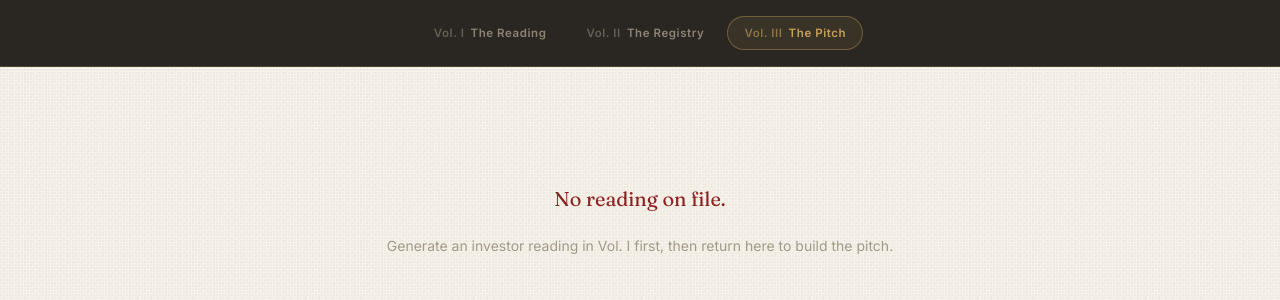
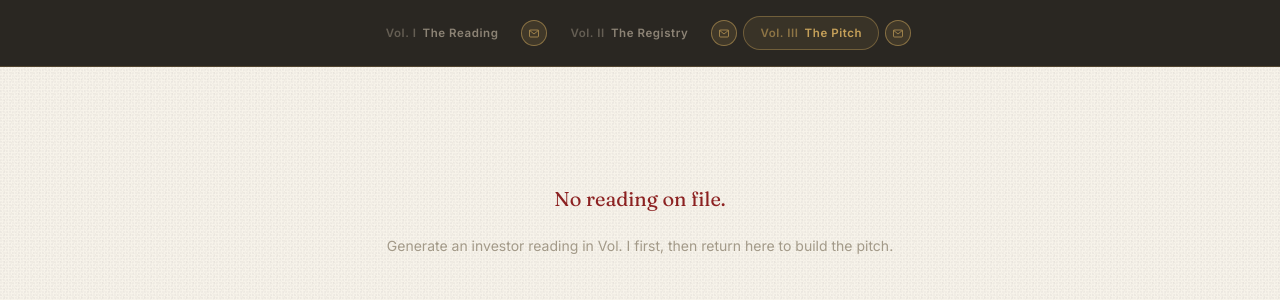
Before and after one commit to ezraysabela/papyrus-os, a Next.js app in the folder frontend/: page /pitch in a window 1280 px wide. Shown: the top 300 px of the page. Built offline with nearby package versions, Linux system fonts and the light colour scheme.

Commit message:
feat: envelope modals for volume info

```diff
--- a/frontend/src/app/globals.css
+++ b/frontend/src/app/globals.css
@@ -370,6 +370,92 @@ a { color: var(--accent-ink); }
   margin-right: 6px;
 }
 
+.envelope-btn {
+  display: inline-flex;
+  align-items: center;
+  justify-content: center;
+  width: 26px;
+  height: 26px;
+  margin-left: 6px;
+  border-radius: 50%;
+  border: 1px solid rgba(197, 160, 89, 0.55);
+  background: rgba(197, 160, 89, 0.14);
+  color: var(--gold-leaf);
+  cursor: pointer;
+  transition: color 0.18s ease, border-color 0.18s ease, background 0.18s ease,
+    transform 0.3s cubic-bezier(0.34, 1.56, 0.64, 1), box-shadow 0.18s ease;
+}
+
+.envelope-btn:hover {
+  color: var(--ink);
+  background: var(--gold-leaf);
+  border-color: var(--gold-leaf);
+  box-shadow: 0 0 0 4px rgba(197, 160, 89, 0.18);
+  transform: scale(1.1);
+}
+
+.envelope-btn.opening {
+  transform: scale(0.85) rotate(-6deg);
+}
+
+.modal-overlay {
+  position: fixed;
+  inset: 0;
+  background: rgba(38, 34, 28, 0.55);
+  backdrop-filter: blur(2px);
+  display: flex;
+  align-items: center;
+  justify-content: center;
+  padding: 24px;
+  z-index: 100;
+  animation: overlay-fade 0.2s ease;
+}
+
+@keyframes overlay-fade {
+  from { opacity: 0; }
+  to { opacity: 1; }
+}
+
+.modal-envelope-panel {
+  position: relative;
+  max-width: 440px;
+  width: 100%;
+  background: var(--paper-raised);
+  border: 1px solid var(--rule);
+  border-top: 4px solid var(--gold-leaf);
+  border-radius: 4px 4px 10px 10px;
+  padding: 36px 32px 32px;
+  box-shadow: 0 12px 48px rgba(38, 34, 28, 0.35), var(--shadow-lift);
+  animation: envelope-open 0.35s cubic-bezier(0.22, 1, 0.36, 1);
+}
+
+@keyframes envelope-open {
+  from { opacity: 0; transform: translateY(14px) scale(0.97); }
+  to { opacity: 1; transform: translateY(0) scale(1); }
+}
+
+.modal-close {
+  position: absolute;
+  top: 16px;
+  right: 16px;
+  width: 26px;
+  height: 26px;
+  border-radius: 50%;
+  border: 1px solid var(--rule);
+  background: var(--paper);
+  color: var(--ink-faint);
+  cursor: pointer;
+  display: flex;
+  align-items: center;
+  justify-content: center;
+  transition: color 0.15s ease, border-color 0.15s ease;
+}
+
+.modal-close:hover {
+  color: var(--red-seal);
+  border-color: var(--red-seal);
+}
+
 @media (max-width: 480px) {
   .volume-tab-label { display: none; }
   .volume-tab-num { margin-right: 0; }
--- a/frontend/src/app/page.tsx
+++ b/frontend/src/app/page.tsx
@@ -3,6 +3,7 @@
 import { useState, useCallback } from "react";
 import { useRouter } from "next/navigation";
 import { useFreighter } from "@/hooks/useFreighter";
+import { useTypewriter } from "@/hooks/useTypewriter";
 
 type Stage = "idle" | "analyzing" | "ready" | "attesting" | "done" | "error";
 
@@ -10,6 +11,9 @@ export default function UploadPage() {
   const { address, isConnected, isInstalled, error: walletError, connect } =
     useFreighter();
   const router = useRouter();
+  const { typed: taglineTyped, done: taglineDone } = useTypewriter(
+    "An investor's reading of your research, drawn in five minutes."
+  );
 
   const [stage, setStage] = useState<Stage>("idle");
   const [errorMsg, setErrorMsg] = useState<string | null>(null);
@@ -76,7 +80,8 @@ export default function UploadPage() {
         <p className="hero-eyebrow">Vol. I — The Reading</p>
         <h1 className="hero-title">Papyrus OS</h1>
         <p className="hero-tagline">
-          An investor's reading of your research, drawn in five minutes.
+          {taglineTyped}
+          {!taglineDone && <span className="typewriter-cursor" />}
         </p>
       </div>
 
@@ -204,6 +209,27 @@ function HomeWaxSeal() {
   );
 }
 
+const VOLUME_INFO: Record<
+  "I" | "II" | "III",
+  { title: string; body: string }
+> = {
+  I: {
+    title: "Vol. I — The Reading",
+    body:
+      "Upload a white paper or research draft and Papyrus OS reads it the way an investor would — pulling out the commercial thesis, target market, business model, and risks, each claim traceable back to your own text. Nothing here leaves your hands unregistered: every reading is paired with a SHA-256 fingerprint of the source document.",
+  },
+  II: {
+    title: "Vol. II — The Registry",
+    body:
+      "Every manuscript hash registered through Papyrus OS is timestamped immutably on the Stellar network via the papyrus_registry Soroban contract. The Registry is the public, searchable face of that ledger — a place for researchers to prove prior art, and for investors to verify a claim was made when it says it was made.",
+  },
+  III: {
+    title: "Vol. III — The Pitch",
+    body:
+      "Once your research has been read and registered, The Pitch reshapes that same analysis into a clean, exportable one-pager — the kind of document a founder can print, send, or walk into a room with. No new AI pass, no new risk of drift from the source: just the reading, reframed for the room it needs to be in.",
+  },
+};
+
 /**
  * Shared cross-page module switcher. Each "volume" is a distinct
  * Papyrus OS module serving the same audience (deep-tech founders &
@@ -213,24 +239,70 @@ function HomeWaxSeal() {
  * current volume's roman numeral.
  */
 export function VolumeNav({ current }: { current: "I" | "II" | "III" }) {
+  const [openVolume, setOpenVolume] = useState<"I" | "II" | "III" | null>(null);
+  const [closingId, setClosingId] = useState<"I" | "II" | "III" | null>(null);
+
   const volumes: { id: "I" | "II" | "III"; label: string; href: string }[] = [
     { id: "I", label: "The Reading", href: "/" },
     { id: "II", label: "The Registry", href: "/registry" },
     { id: "III", label: "The Pitch", href: "/pitch" },
   ];
 
+  const handleEnvelopeClick = (id: "I" | "II" | "III") => {
+    setClosingId(id);
+    window.setTimeout(() => setClosingId(null), 300);
+    setOpenVolume(id);
+  };
+
   return (
+    <>
       <nav className="volume-nav">
         {volumes.map((v) => (
+          <span key={v.id} style={{ display: "inline-flex", alignItems: "center" }}>
             <a
-          key={v.id}
               href={v.href}
               className={`volume-tab${v.id === current ? " active" : ""}`}
             >
               <span className="volume-tab-num">Vol. {v.id}</span>
               <span className="volume-tab-label">{v.label}</span>
             </a>
+            <button
+              type="button"
+              aria-label={`About Volume ${v.id}`}
+              className={`envelope-btn${closingId === v.id ? " opening" : ""}`}
+              onClick={() => handleEnvelopeClick(v.id)}
+            >
+              <svg width="13" height="13" viewBox="0 0 24 24" fill="none">
+                <rect x="3" y="5" width="18" height="14" rx="2" stroke="currentColor" strokeWidth="1.4" />
+                <path d="M3.5 6 12 13 20.5 6" stroke="currentColor" strokeWidth="1.4" strokeLinecap="round" strokeLinejoin="round" />
+              </svg>
+            </button>
+          </span>
         ))}
       </nav>
+
+      {openVolume && (
+        <div className="modal-overlay" onClick={() => setOpenVolume(null)}>
+          <div className="modal-envelope-panel" onClick={(e) => e.stopPropagation()}>
+            <button
+              type="button"
+              aria-label="Close"
+              className="modal-close"
+              onClick={() => setOpenVolume(null)}
+            >
+              <svg width="12" height="12" viewBox="0 0 24 24" fill="none">
+                <path d="M6 6l12 12M18 6L6 18" stroke="currentColor" strokeWidth="1.6" strokeLinecap="round" />
+              </svg>
+            </button>
+            <p className="label" style={{ color: "var(--red-seal)", marginBottom: 10 }}>
+              {VOLUME_INFO[openVolume].title}
+            </p>
+            <p style={{ fontSize: 15.5, lineHeight: 1.75, color: "var(--ink)", margin: 0 }}>
+              {VOLUME_INFO[openVolume].body}
+            </p>
+          </div>
+        </div>
+      )}
+    </>
   );
 }
--- a/frontend/src/app/pitch/page.tsx
+++ b/frontend/src/app/pitch/page.tsx
@@ -2,6 +2,7 @@
 
 import { useEffect, useState } from "react";
 import { VolumeNav } from "../page";
+import { useTypewriter } from "@/hooks/useTypewriter";
 
 interface StartupConcept {
   name: string;
@@ -37,6 +38,9 @@ export default function PitchPage() {
   const [result, setResult] = useState<StoredResult | null>(null);
   const [selectedConcept, setSelectedConcept] = useState(0);
   const [copied, setCopied] = useState(false);
+  const { typed: taglineTyped, done: taglineDone } = useTypewriter(
+    "Your research, reframed as the pitch a VC actually reads."
+  );
 
   useEffect(() => {
     const raw = sessionStorage.getItem("papyrus:lastReport");
@@ -87,7 +91,8 @@ export default function PitchPage() {
           The One-Pager
         </h1>
         <p className="hero-tagline">
-          Your research, reframed as the pitch a VC actually reads.
+          {taglineTyped}
+          {!taglineDone && <span className="typewriter-cursor" />}
         </p>
       </div>
 
```
Also changed, not shown: frontend/src/app/registry/page.tsx (+6 -2 lines). Lines whose indentation alone changed are shown as unchanged.
